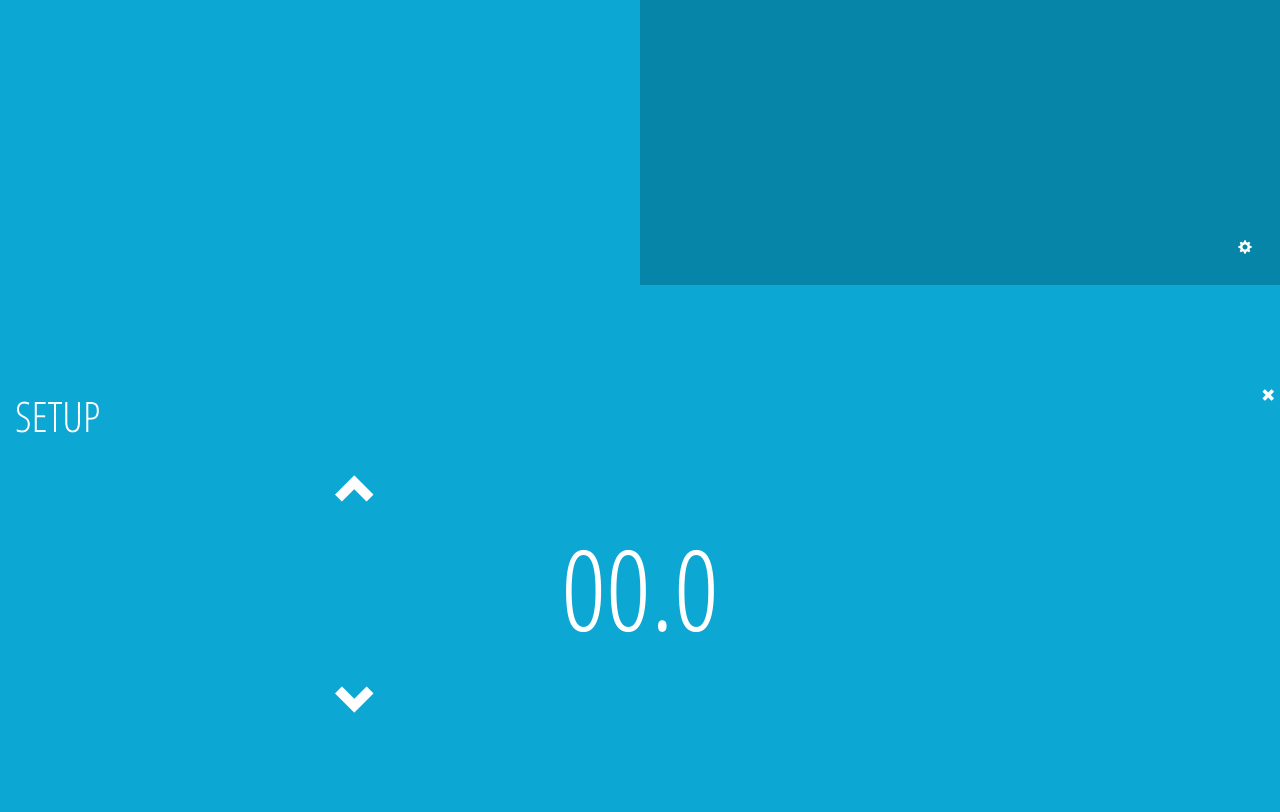
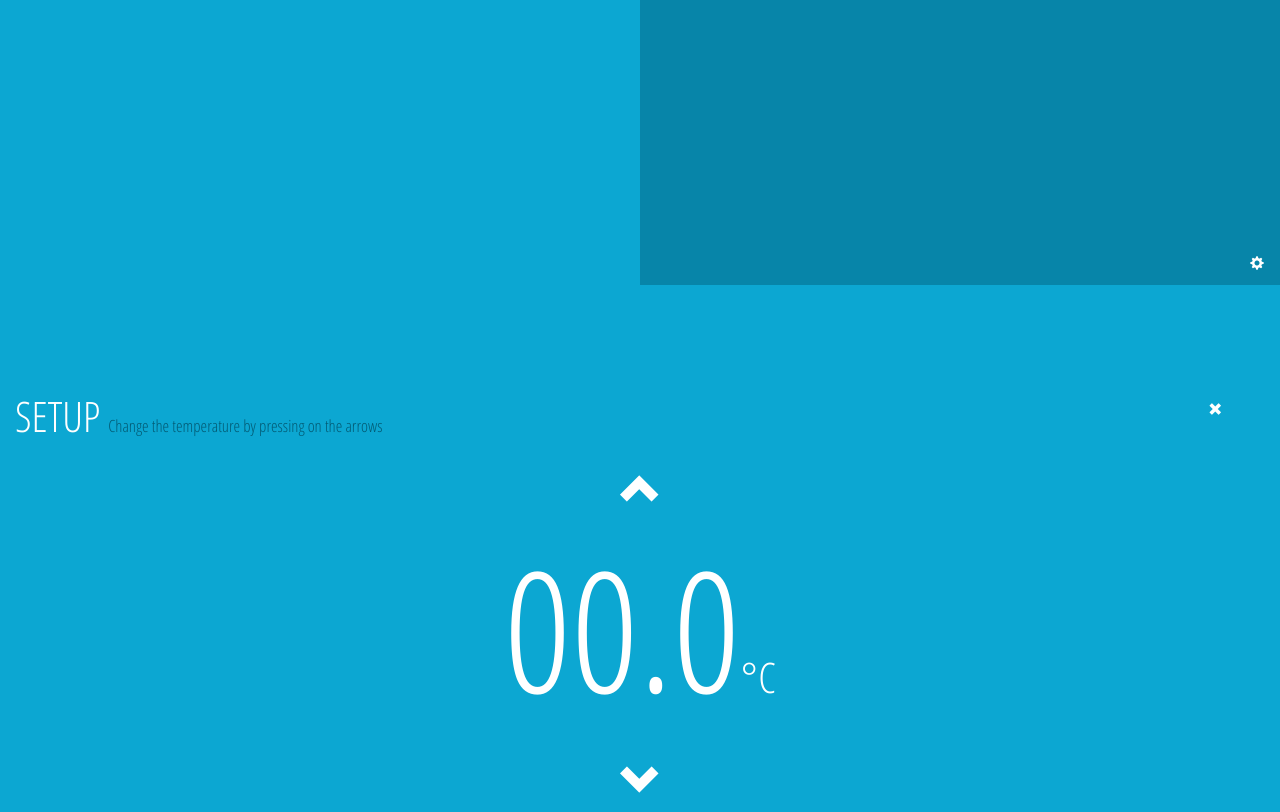
Before and after one commit to sKoeberle/home, a PHP site: page / in a window 1280 px wide. Shown: the part 515-1327 px from the top of the page. Before the commit the page ends 1228 px from the top, so only its background shows below. Run offline with PHP 8.4, Linux system fonts and the light colour scheme; some libraries are stand-ins or nearby versions.

Commit message:
Improve buttons actions and display Adding a refresh hide button

```diff
--- a/thermostat/interface/css/style.css
+++ b/thermostat/interface/css/style.css
@@ -76,20 +76,26 @@ body {
 
 .setup-button {
     position: absolute;
-    width: 42px;
+    width: 46px;
     height: 46px;
     bottom: 0px;
     right: 0px;
     background-color: transparent;
 }
 
-.setup-button a {
+.setup-button i {
+    color: #FFFFFF;
+    margin: 16px;
+}
+
+.setup-screen i {
     color: #FFFFFF;
 }
 
-.setup-screen a {
+.close-setup i {
     color: #FFFFFF;
-    /*margin-top: 14px;*/
+    margin-top: 14px;
+    margin-left: 20px;
 }
 
 .setup-screen p.lead {
@@ -97,9 +103,18 @@ body {
     color: #FFFFFF;
 }
 
+.setup-screen p span.muted {
+    color: #035A73;
+    font-size: 0.4em;
+}
+
 .target-temperature {
     color: #FFFFFF;
-    font-size: 8em;
+    font-size: 3em;
+}
+
+.target-temperature span {
+    font-size: 4em;
 }
 
 .close-setup a {
@@ -108,14 +123,9 @@ body {
 
 .increase-temp,
 .decrease-temp {
-    /*position: relative;*/
+    position: relative;
     color: #FFFFFF;
     font-size: 3em;
-    /*left: 50%;*/
-    /*margin-left: -20px;*/
+    left: 50%;
+    margin-left: -20px;
 }
-
-.ui-btn {
-    border: none;
-    margin: 0;
-}
--- a/thermostat/interface/index.php
+++ b/thermostat/interface/index.php
@@ -5,7 +5,7 @@
     <title>Thermostat Interface</title>
 
     <link rel="stylesheet" href="../../vendor/jquery-ui-1.12.1/jquery-ui.css">
-    <link rel="stylesheet" href="../../vendor/jquery.mobile-1.4.5/jquery.mobile-1.4.5.min.css">
+<!--    <link rel="stylesheet" href="../../vendor/jquery.mobile-1.4.5/jquery.mobile-1.4.5.min.css">-->
     <link rel="stylesheet" href="../../vendor/bootstrap-3.3.7-dist/css/bootstrap.min.css">
     <link rel="stylesheet" href="../../vendor/bootstrap-3.3.7-dist/css/bootstrap-theme.min.css">
     <link rel="stylesheet" href="css/style.css">
@@ -24,7 +24,7 @@
         <div class="col-xs-6 col-md-6 date-time">
             <?php $date = new DateTime(); ?>
             <h2 class="time"><?php echo $date->format( "H:i" ); ?></h2>
-            <h3 class="date"><?php echo strtoupper( $date->format( "l, M j" ) ); ?></h3>
+            <h3 class="date ui-btn"><?php echo strtoupper( $date->format( "l, M j" ) ); ?></h3>
         </div>
         <div class="col-xs-6 col-md-6 home-values">
             <p class="temperature"><span>00.0</span>°C</p>
@@ -33,10 +33,10 @@
     </div>
     <div class="row setup-screen">
         <div class="col-xs-11 col-md-11">
-            <p class="lead text-left">SETUP</p>
+            <p class="lead text-left">SETUP <span class="muted">Change the temperature by pressing on the arrows</span></p>
         </div>
-        <div class="col-xs-1 col-md-1 pull-right close-setup">
-            <a class="ui-btn pull-right" href="#" onclick="closeSetup();"><i class="glyphicon glyphicon-remove"></i></a>
+        <div class="col-xs-1 col-md-1 pull-right ui-btn close-setup" onclick="closeSetup();">
+           <i class="glyphicon glyphicon-remove"></i>
         </div>
 
         <div class="col-xs-3 col-md-3"></div>
@@ -44,7 +44,7 @@
             <a class="ui-btn increase-temp text-center" onclick="increaseTargetTemperature();">
                 <i class="glyphicon glyphicon-chevron-up"></i>
             </a>
-            <p class="target-temperature text-center">00.0</p>
+            <p class="target-temperature text-center"><span>00.0</span>°C</p>
             <a class="ui-btn decrease-temp text-center" onclick="decreaseTargetTemperature();">
                 <i class="glyphicon glyphicon-chevron-down"></i>
             </a>
@@ -53,8 +53,8 @@
     </div>
 </div>
 
-<div class="setup-button">
-    <a class="ui-btn" href="#" onclick="setup();"><i class="glyphicon glyphicon-cog"></i></a>
+<div class="setup-button ui-btn" onclick="setup();">
+    <i class="glyphicon glyphicon-cog"></i>
 </div>
 
 </body>
--- a/thermostat/interface/js/script.js
+++ b/thermostat/interface/js/script.js
@@ -12,6 +12,9 @@ $(document).ready(function () {
         getSensor()
     }, 30000);
 
+    $('.date').on('click', function () {
+        window.location.reload();
+    });
 });
 
 
@@ -52,34 +55,39 @@ function readTargetTemperature() {
     $.getJSON('treatment.php', {
         action: 'getTargetTemperature'
     }).done(function (json) {
-        $('.target-temperature').html(json);
+        displayTargetTemperature(json);
     });
 }
 
 
 function decreaseTargetTemperature() {
 
-    var targetTemperature = parseFloat($('.target-temperature').text());
+    var targetTemperature = parseFloat($('.target-temperature span').text());
 
     if (targetTemperature > 16) {
         targetTemperature -= 0.5;
         var result = sprintf("%.1f", targetTemperature);
 
-        $('.target-temperature').html(result);
+        displayTargetTemperature(result);
     }
 }
 
 
 function increaseTargetTemperature() {
 
-    var targetTemperature = parseFloat($('.target-temperature').text());
+    var targetTemperature = parseFloat($('.target-temperature span').text());
 
     if (targetTemperature < 26) {
         targetTemperature += 0.5;
         var result = sprintf("%.1f", targetTemperature);
 
-        $('.target-temperature').html(result);
+        displayTargetTemperature(result);
     }
+}
+
+
+function displayTargetTemperature(temp) {
+    $('.target-temperature span').html(temp);
 }
 
 
```
